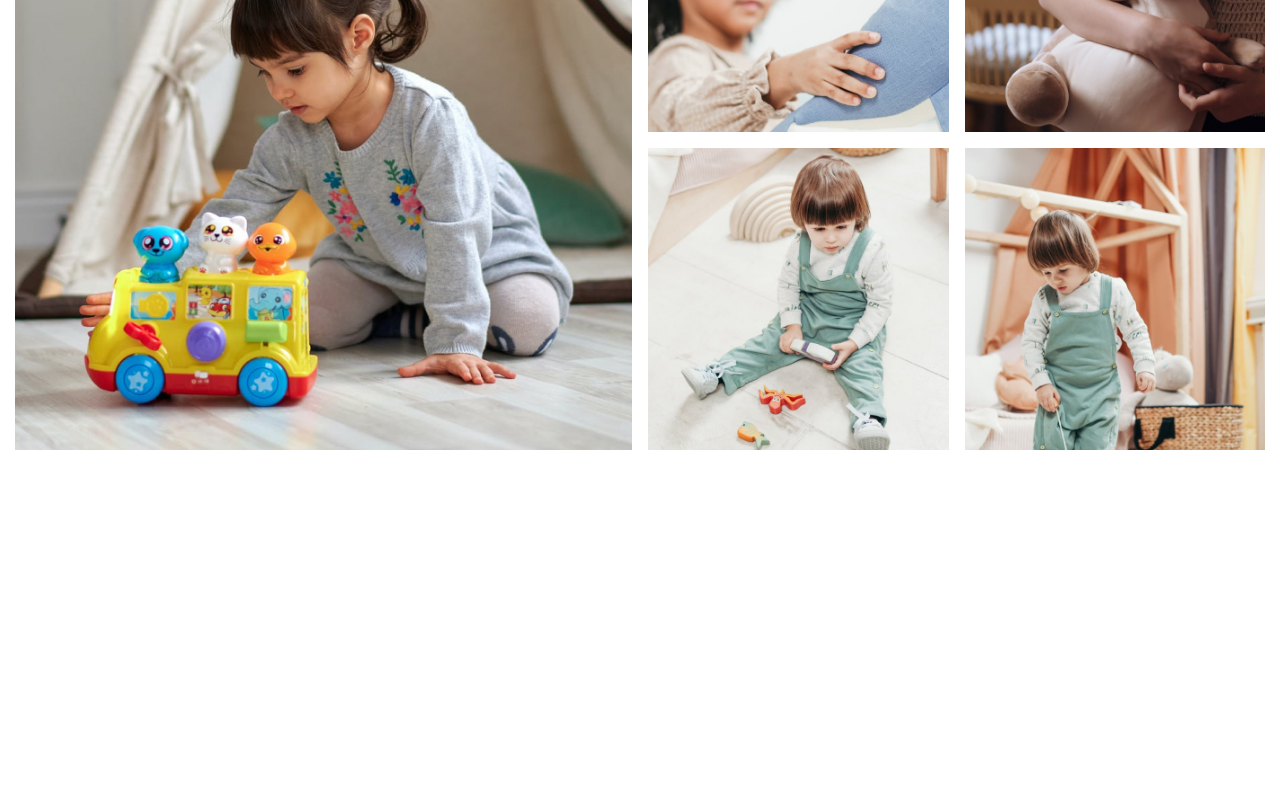
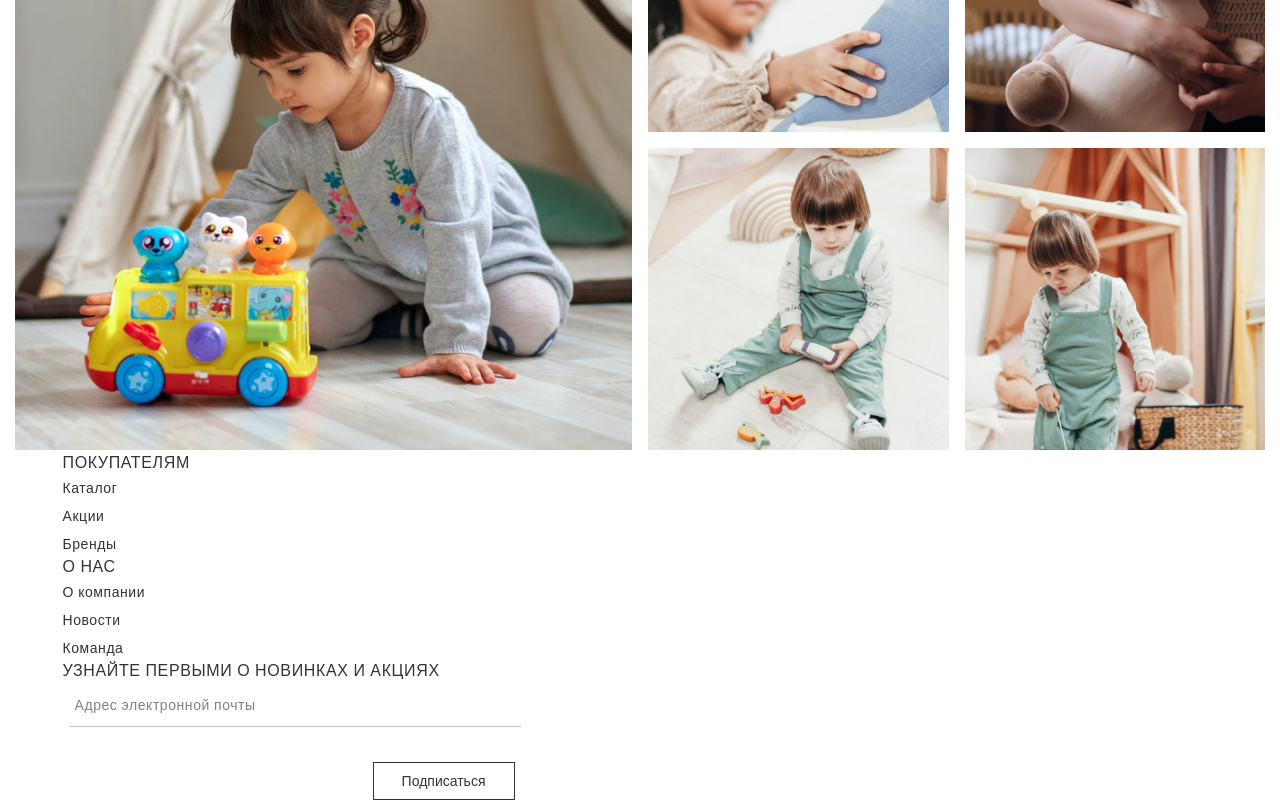
Before and after one commit to gfroge/alef, a Vue app: page / in a window 1280 px wide. Shown: the part 209-1009 px from the top of the page. Before the commit the page ends 800 px from the top, so only its background shows below. Built offline with nearby package versions, Linux system fonts and the light colour scheme.

Commit message:
email form component done

```diff
--- a/package.json
+++ b/package.json
@@ -10,6 +10,8 @@
     "lint": "eslint . --ext .vue,.js,.jsx,.cjs,.mjs,.ts,.tsx,.cts,.mts --fix --ignore-path .gitignore"
   },
   "dependencies": {
+    "@vuelidate/core": "^2.0.0",
+    "@vuelidate/validators": "^2.0.0",
     "pinia": "^2.0.23",
     "vue": "^3.2.41"
   },
--- a/src/App.vue
+++ b/src/App.vue
@@ -4,18 +4,20 @@
     <cards-section/>
     <snack-bar/>
   </main>
+  <page-footer />
 </template>
 
 <script lang="ts">
 import PageHeader from "@/components/PageHeader.vue";
 import CardsSection from '@/components/CardsSection.vue';
+import PageFooter from "@/components/PageFooter.vue";
 
 import SnackBar from '@/components/UI/SnackBar.vue';
 
 export default {
   name: "App",
   components: {
-    PageHeader, SnackBar, CardsSection
+    PageHeader, SnackBar, CardsSection, PageFooter
   },
   setup() {
     return { }
--- a/src/assets/scss/global.scss
+++ b/src/assets/scss/global.scss
@@ -1,15 +1,39 @@
 // fonts
-@import url('https://fonts.googleapis.com/css2?family=Open+Sans:wght@400;600;700&display=swap');
+@import url("https://fonts.googleapis.com/css2?family=Open+Sans:wght@400;600;700&display=swap");
 
 // consts
 $BLACK: #333333;
-$GREY-LIGHT:#C4C4C4;
-$GREY-DARK:#828282;
-$GREY-6: #F2F2F2;
+$GREY-LIGHT: #c4c4c4;
+$GREY-DARK: #828282;
+$GREY-6: #f2f2f2;
 
 // general style
-.container{
+.container {
     max-width: 1415px;
     padding: 0 15px;
     margin: 0 auto;
 }
+
+.link-underline {
+    text-decoration: underline;
+    text-decoration-color: transparent;
+    transition: text-decoration-color 0.3s ease 0s;
+    &:hover {
+        text-decoration-color: inherit;
+    }
+}
+
+.white-button {
+    padding: 8px 28px;
+    border: 1px solid $BLACK;
+    background-color: #fff;
+    color: $BLACK;
+    font-weight: 400;
+    font-size: 14px;
+    line-height: 143%;
+    transition: all 0.5s ease 0s;
+    &:hover{
+        color: #fff;
+        background-color: $BLACK;
+    }
+}
--- /dev/null
+++ b/src/components/PageFooter.vue
@@ -0,0 +1,63 @@
+<template>
+    <footer class="footer">
+        <div class="footer__col">
+            <h4 class="footer__title">Покупателям</h4>
+            <ul class="footer__links">
+                <li><a class="link-underline" href="">Каталог</a></li>
+                <li><a class="link-underline" href="">Акции</a></li>
+                <li><a class="link-underline" href="">Бренды</a></li>
+            </ul>
+        </div>
+
+        <div class="footer__col">
+            <h4 class="footer__title">О Нас</h4>
+            <ul class="footer__links">
+                <li><a class="link-underline" href="">О компании</a></li>
+                <li><a class="link-underline" href="">Новости</a></li>
+                <li><a class="link-underline" href="">Команда</a></li>
+            </ul>
+        </div>
+
+        <div class="footer__col">
+            <h4 class="footer__title">Узнайте первыми о новинках и акциях</h4>
+            <email-form/>
+        </div>
+    </footer>
+</template>
+
+<script setup lang="ts">
+import EmailForm from '@/components/UI/EmailForm.vue'
+
+</script>
+
+<style scoped lang="scss">
+.footer {
+    max-width: 1185px;
+    padding: 0 15px;
+    margin: 0 auto;
+
+    &__col {}
+
+    &__title {
+        font-size: 16px;
+        line-height: 150%;
+        letter-spacing: 0.04em;
+        text-transform: uppercase;
+    }
+
+    &__links {
+        margin-top: 4px;
+        li {
+            &:not(:last-child) {
+                margin-bottom: 8px;
+            }
+
+            a {
+                font-size: 14px;
+                line-height: 143%;
+                letter-spacing: 0.04em;
+            }
+        }
+    }
+}
+</style>
--- /dev/null
+++ b/src/components/UI/EmailForm.vue
@@ -0,0 +1,134 @@
+<template>
+    <form action="" class="email-sub">
+        <div class="email-sub__container">
+            <label ref="label" class="email-sub__label" for="input">{{initialLabel}}</label>
+            <input v-model="state.email" ref="input" @blur="v$.email.$touch" @focusin="toggleLableClass('in')"
+                @focusout="toggleLableClass('out',v$.email.$error)" name="input" class="email-sub__input" type="email">
+            <button class="email-sub__cross"></button>
+        </div>
+        <button type="submit" class="white-button">Подписаться</button>
+    </form>
+</template>
+
+<script setup lang="ts">
+import { ref, reactive,  } from "vue";
+import { useVuelidate } from '@vuelidate/core'
+import { email } from '@vuelidate/validators'
+
+const state = reactive({
+    email: ''
+})
+
+const rules = {
+    email: { email }
+}
+
+const v$ = useVuelidate(rules, state);
+
+const label = ref();
+const input = ref();
+
+const initialLabel:string = 'Адрес электронной почты';
+
+const toggleLableClass = (type: string, isError: boolean = false) => {
+
+    if (type == 'in') {
+        label.value.classList.add('_active')
+    } else if (!input.value.value.trim()) {
+        input.value.value = '';
+        label.value.classList.remove('_active');
+    }
+    if(isError){
+        label.value.classList.add('_error');
+        input.value.classList.add('_error');
+        label.value.innerHTML = 'Введите правильный адрес'
+    }else{
+        label.value.classList.remove('_error')
+        input.value.classList.remove('_error')
+        label.value.innerHTML = initialLabel
+    }
+}
+</script>
+
+<style scoped lang="scss">
+.email-sub {
+    text-align: right;
+    min-width: 300px;
+    max-width: 452px;
+
+    &__container {
+        position: relative;
+    }
+
+    &__input {
+        border-bottom: 1px solid $GREY-LIGHT;
+        padding: 12px;
+        text-align: left;
+        width: 100%;
+        font-weight: 400;
+        font-size: 14px;
+        line-height: 143%;
+        letter-spacing: 0.04em;
+        transition: color 0.3s ease 0s;
+        &._error{
+            color: rgb(214, 51, 51);
+        }
+    }
+
+    &__label {
+        position: absolute;
+        color: $GREY-DARK;
+        left: 12px;
+        bottom: 12px;
+        z-index: 3;
+        font-weight: 400;
+        font-size: 14px;
+        line-height: 143%;
+        letter-spacing: 0.04em;
+        transition: all 0.3s ease 0s;
+        pointer-events: none;
+
+        &._active {
+            font-size: 11px;
+            bottom: 35px;
+        }
+        &._error{
+            color: rgb(214, 51, 51);
+        }
+    }
+
+    button.white-button {
+        margin-top: 35px;
+
+    }
+
+    &__cross {
+        width: 16px;
+        height: 16px;
+        position: relative;
+        margin-left: -22px;
+        opacity: 0;
+        pointer-events: none;
+
+        &::before,
+        &::after {
+            content: '';
+            display: block;
+            height: 1px;
+            width: 16px;
+            background-color: $GREY-LIGHT;
+            position: absolute;
+            top: 50%;
+            left: 0;
+        }
+
+        &::before {
+            transform: rotate(-45deg);
+        }
+
+        &::after {
+            transform: rotate(45deg);
+        }
+    }
+}
+</style>
```
Also changed, not shown: 1 other file (tests, documents, lock files or other folders).
